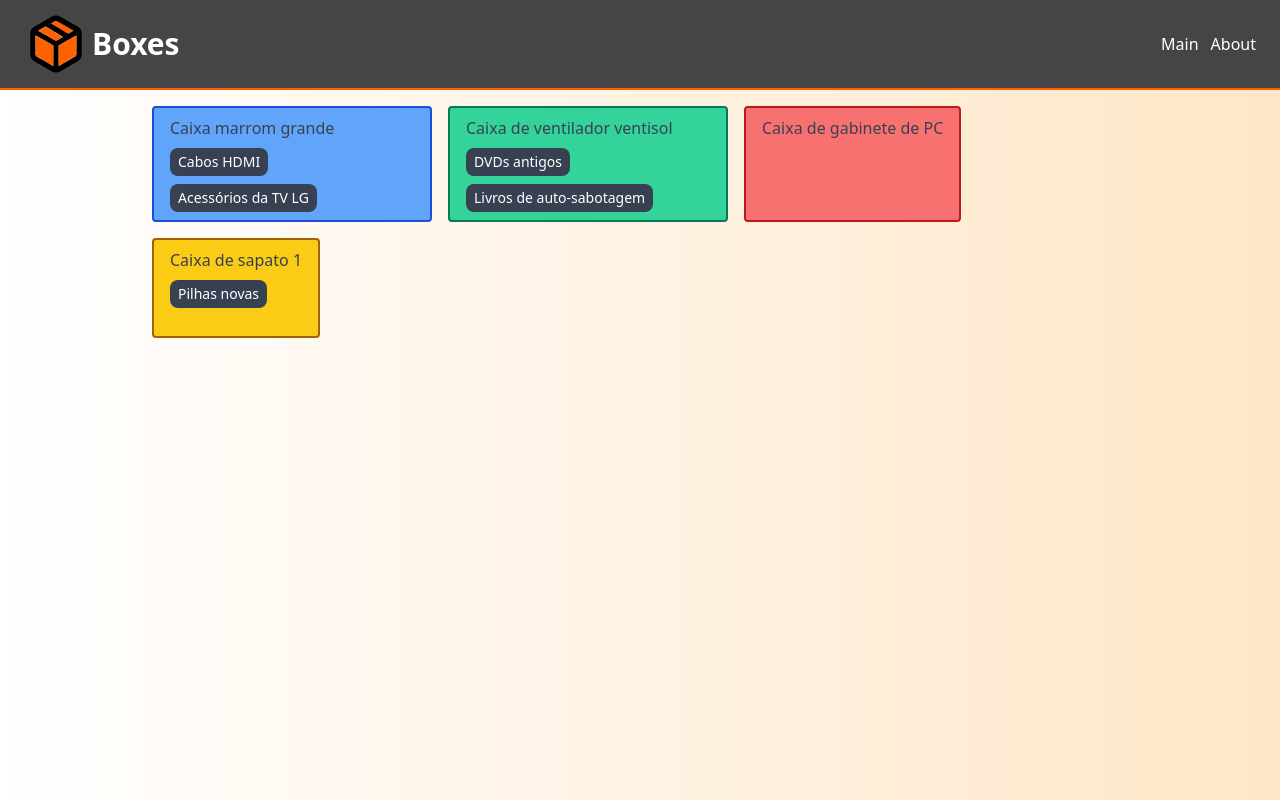
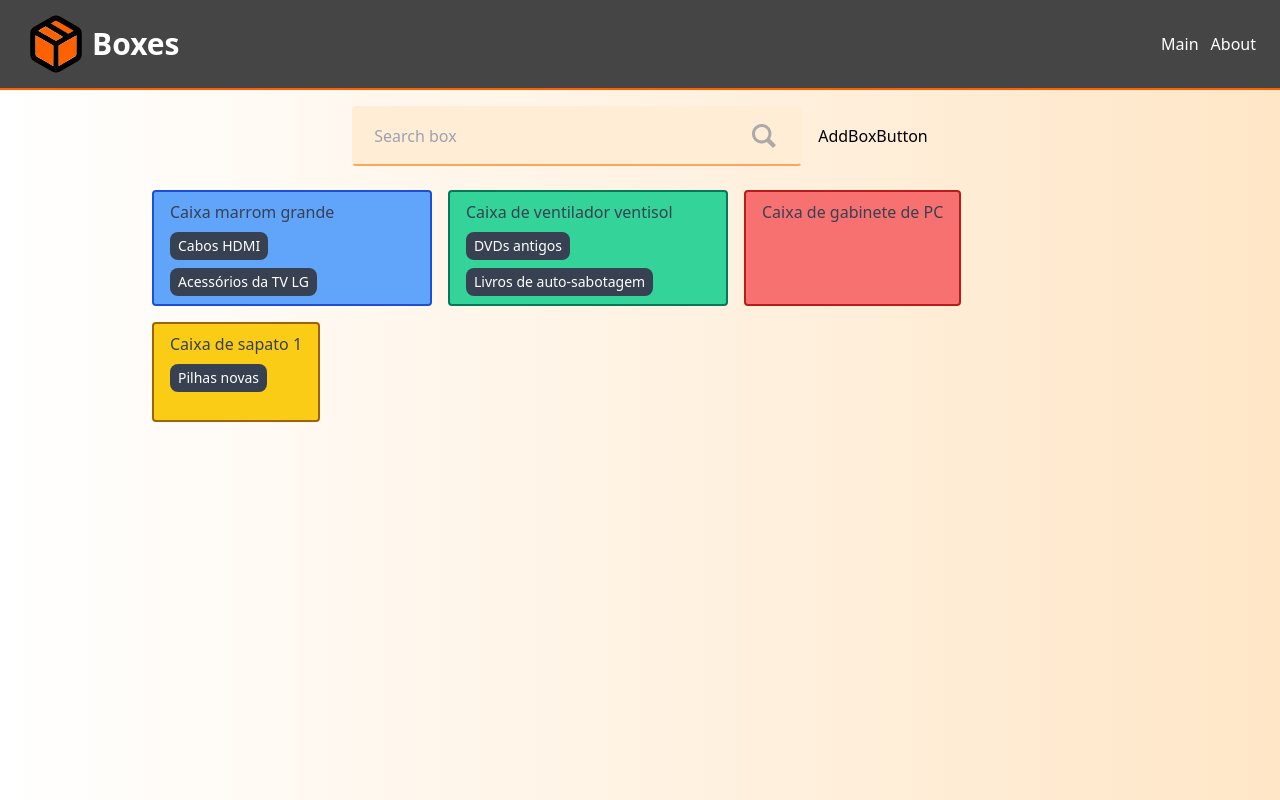
Before and after one commit to johnnysn/boxes, a React (Vite) app: page / in a window 1280 px wide. Built offline with nearby package versions, Linux system fonts and the light colour scheme.

Commit message:
feat: Adds search functionality to the main page

```diff
--- /dev/null
+++ b/src/components/AddBoxButton.tsx
@@ -0,0 +1,7 @@
+type Props = {}
+
+export default function AddBoxButton({}: Props) {
+  return (
+    <div>AddBoxButton</div>
+  )
+}
--- /dev/null
+++ b/src/components/SearchBox.tsx
@@ -0,0 +1,36 @@
+import { ChangeEvent, useState, useEffect, useCallback } from 'react';
+import search from '../assets/search.svg';
+import { useDebounce } from '../hooks/use-debounce';
+
+type Props = { searchHandler: (key: string) => void };
+
+export default function SearchBox({ searchHandler }: Props) {
+  const [key, setKey] = useState('');
+  const debouncedKey = useDebounce(key, 200);
+
+  useEffect(() => {
+    searchHandler(debouncedKey);
+  }, [debouncedKey]);
+
+  const changeHandler = useCallback((event: ChangeEvent<HTMLInputElement>) => {
+    setKey(event.target.value);
+  }, []);
+
+  return (
+    <div className="flex items-center w-full md:w-[450px] border-2 border-x-transparent border-t-transparent border-b-secondary bg-orange-100 rounded py-2 px-3 hover:bg-orange-50 focus-within:bg-orange-50 transition-colors duration-300">
+      <input
+        className="appearance-none bg-transparent border-none w-full text-gray-700 font-medium font-sans mr-3 py-1 px-2 leading-tight focus:outline-none"
+        type="text"
+        placeholder="Search box"
+        aria-label="Search box"
+        onChange={changeHandler}
+      />
+      <button
+        className="flex-shrink-0 border-transparent border-4 text-teal-500 hover:text-teal-800 text-sm py-1 px-2 rounded"
+        type="button"
+      >
+        <img src={search} className='w-[24px]' alt="Search" />
+      </button>
+    </div>
+  );
+}
--- /dev/null
+++ b/src/hooks/use-debounce.tsx
@@ -0,0 +1,17 @@
+import { useState, useEffect } from 'react'
+
+export const useDebounce = (value: string, millis: number) => {
+ const [delayedValue, setDelayedValue] = useState(value);
+
+ useEffect(() => {
+   const handler = setTimeout(() => {
+    setDelayedValue(value);
+   }, millis);
+
+   return () => {
+     clearTimeout(handler);
+   };
+ }, [value, millis]);
+
+ return delayedValue;
+};
--- a/src/pages/Main.tsx
+++ b/src/pages/Main.tsx
@@ -1,6 +1,8 @@
 import { Item } from '../models/item.model';
 import { Box } from '../models/box.model';
 import Boxes from '../components/Boxes';
+import SearchBox from '../components/SearchBox';
+import AddBoxButton from '../components/AddBoxButton';
 import { useState } from 'react';
 
 type Props = {};
@@ -35,7 +37,21 @@ const DUMMY_BOXES: Box[] = [
 export default function MainPage({}: Props) {
   const [boxes, setBoxes] = useState(DUMMY_BOXES);
 
-  return <div className="flex flex-col items-center">
-    <Boxes boxes={ boxes } />
-  </div>;
+  const searchHandler = (key: string) => {
+    setBoxes(
+      DUMMY_BOXES.filter(
+        (b) => b.label.toLowerCase().indexOf(key.trim().toLowerCase()) > -1
+      )
+    );
+  };
+
+  return (
+    <div className="flex flex-col items-center gap-6">
+      <div className="flex flex-col lg:flex-row gap-4 items-center">
+        <SearchBox searchHandler={searchHandler} />
+        <AddBoxButton />
+      </div>
+      <Boxes boxes={boxes} />
+    </div>
+  );
 }
--- a/tailwind.config.cjs
+++ b/tailwind.config.cjs
@@ -18,6 +18,7 @@ module.exports = {
       gray: colors.gray,
       blue: colors.blue,
       emerald: colors.emerald,
+      pink: colors.pink,
       indigo: colors.indigo,
       yellow: colors.yellow,
       orange: colors.orange
@@ -50,6 +51,9 @@ module.exports = {
     'border-orange-700',
     'bg-orange-400',
     'hover:bg-orange-300',
+    'border-pink-700',
+    'bg-pink-400',
+    'hover:bg-pink-300',
   ],
   plugins: [],
 }
```
Also changed, not shown: src/assets/search.svg (added).
